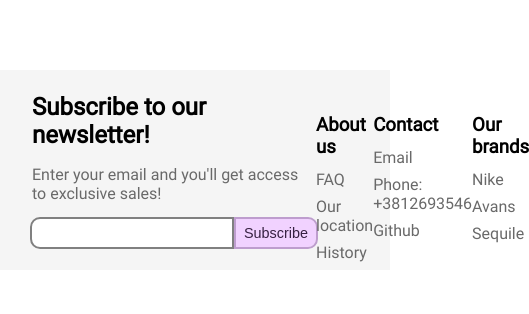
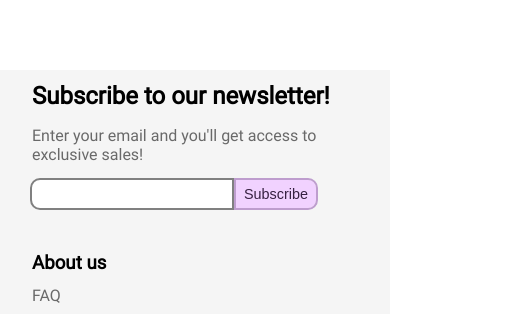
Before and after one commit to NexyusNex/Shopping-Cart, a React (Create React App) app: page /shopping-cart/shop in a window 390 px wide. Shown: the part 711-1025 px from the top of the page, 529 px wide, since content can reach past the window. Before the commit the page ends 981 px from the top, so only its background shows below. Built offline with nearby package versions, Linux system fonts and the light colour scheme; no server answers; the database is empty.

Commit message:
Added a media query for mobile phone width

```diff
--- a/src/style/footer.css
+++ b/src/style/footer.css
@@ -85,3 +85,13 @@
   gap: 8px;
   color: #696969;
 }
+
+@media screen and (width<=600px) {
+  .Footer {
+    flex-direction: column;
+    height: auto;
+  }
+  .subscribe-box {
+    padding-top: 12px;
+  }
+}
```
